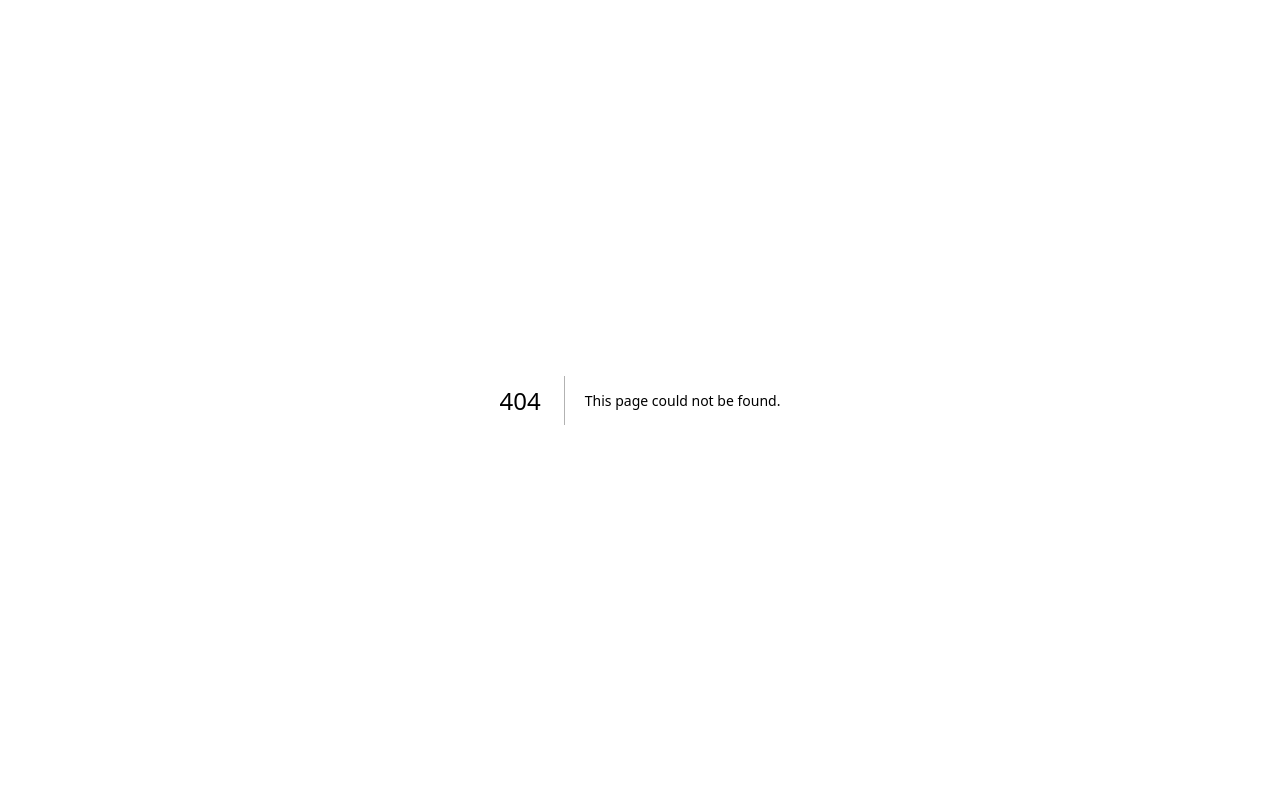
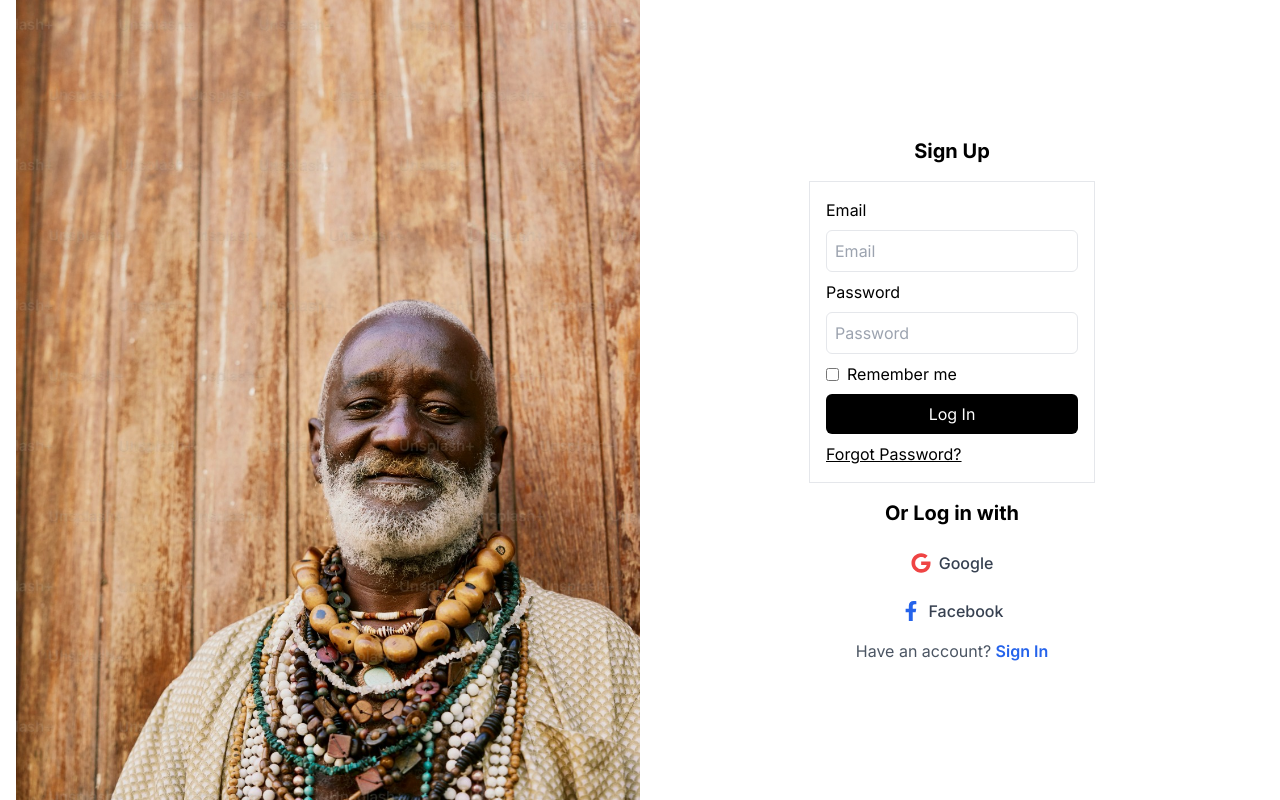
Before and after one commit to MembaDavid/tamaduni_next_version, a Next.js app: page /auth/signup in a window 1280 px wide. Before the commit this address had no page. Built offline with nearby package versions, Linux system fonts and the light colour scheme.

Commit message:
add Signup component and corresponding page for user registration

```diff
--- /dev/null
+++ b/src/Components/authentication/Signup.js
@@ -0,0 +1,104 @@
+"use client";
+import Link from "next/link";
+import React from "react";
+import { FaFacebookF, FaGoogle } from "react-icons/fa";
+import LeftImage from "./LeftImage";
+import { useForm } from "react-hook-form";
+
+const Signup = () => {
+  const {
+    register,
+    handleSubmit,
+    formState: { errors },
+  } = useForm();
+  const onSubmit = async (data) => {
+    console.log(data);
+  };
+  return (
+    <div className="h-screen w-full flex ">
+      <LeftImage />
+      <section className="w-full md:w-1/2 flex flex-col space-y-4 justify-center items-center">
+        <h1 className="font-bold text-xl">Sign Up</h1>
+        <section>
+          <form
+            className="flex flex-col space-y-2 border border-gray-200 p-4"
+            onSubmit={handleSubmit(onSubmit)}
+          >
+            <label>Email</label>
+            <input
+              className="rounded-md p-2 border border-gray-200"
+              type="email"
+              placeholder="Email"
+              {...register("email", {
+                required: "Email is required",
+                pattern: {
+                  value: /^[a-zA-Z0-9_.+-]+@[a-zA-Z0-9-]+\.[a-zA-Z0-9-.]+$/,
+                  message: "Invalid email address",
+                },
+              })}
+            />
+            {errors.email && (
+              <span className="text-red-500 text-sm">
+                {errors.email.message}
+              </span>
+            )}
+            <label>Password</label>
+            <input
+              type="password"
+              placeholder="Password"
+              className="rounded-md p-2 border border-gray-200"
+              {...register("password", {
+                required: "Password is required",
+                minLength: {
+                  value: 6,
+                  message: "Password must be at least 6 characters",
+                },
+              })}
+            />
+            {errors.password && (
+              <span className="text-red-500 text-sm">
+                {errors.password.message}
+              </span>
+            )}
+            <div className="flex items-center space-x-2">
+              <input type="checkbox" id="remember" {...register("remember")} />
+              <label htmlFor="remember">Remember me</label>
+            </div>
+            <button className="w-full bg-black text-white rounded-md py-2 px-4 hover:bg-gray-800 transition">
+              Log In
+            </button>
+            <Link className="underline" href="/auth/forgotpassword" passHref>
+              Forgot Password?
+            </Link>
+          </form>
+        </section>
+        <section className="flex flex-col items-center space-y-4">
+          <h1 className="font-bold text-xl">Or Log in with</h1>
+          <section className="flex flex-col space-y-2">
+            <button className="flex items-center justify-center  rounded-md py-2 px-4 hover:bg-gray-100 transition">
+              <FaGoogle className="text-red-500 mr-2" size={20} />{" "}
+              <span className="font-medium text-gray-700">Google</span>
+            </button>
+
+            <button className="flex items-center justify-center  rounded-md py-2 px-4 hover:bg-gray-100 transition">
+              <FaFacebookF className="text-blue-600 mr-2" size={20} />{" "}
+              <span className="font-medium text-gray-700">Facebook</span>
+            </button>
+
+            <p className="text-gray-600">
+              Have an account?{" "}
+              <Link
+                href="/auth/login"
+                className="text-blue-600 font-semibold hover:underline"
+              >
+                Sign In
+              </Link>
+            </p>
+          </section>
+        </section>
+      </section>
+    </div>
+  );
+};
+
+export default Signup;
--- /dev/null
+++ b/src/app/auth/signup/page.js
@@ -0,0 +1,8 @@
+import Signup from "@/Components/authentication/Signup";
+import React from "react";
+
+const page = () => {
+  return <Signup />;
+};
+
+export default page;
```
